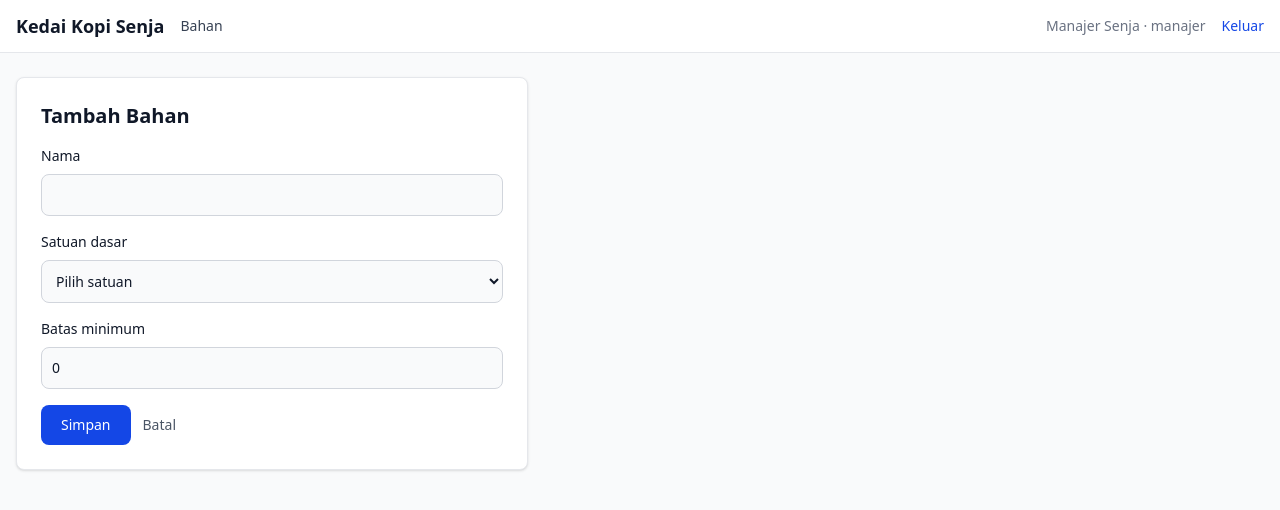
After one commit to reya-prm/Kedai-Kopi-Senja, a Laravel app: page /manajer/bahan/create in a window 1280 px wide. The commit adds this page. Shown: the top 510 px of the page. Run offline with Laravel 12, Linux system fonts and the light colour scheme; a user stored in the database is signed in; data comes from the database, SQL or seed files in the repository; style sheets or scripts are compiled from the project's sources.

Commit message:
tambah CRUD bahan dengan validasi nama unik

```diff
--- a/app/Http/Controllers/Manajer/BahanController.php
+++ b/app/Http/Controllers/Manajer/BahanController.php
@@ -9,51 +9,83 @@ use Illuminate\Http\Request;
 
 class BahanController extends Controller
 {
-    // //daftar semua bahan, sesuai abjad
-    // public function index()
-    // {
-    //     return view('manajer.bahan.index', ['daftar' => Bahan::orderBy('nama')->get()]);
-    // }
+    // daftar semua bahan, diurutkan sesuai abjad
+    public function index()
+    {
+        return view('manajer.bahan.index', ['items' => Bahan::orderBy('nama')->get()]);
+    }
 
-    // //form tambah. tambah dan ubah bisa dipake disini
-    // public function create()
-    // {
-    //     return view('manajer.bahan.form', ['bahan' => new Bahan]);
-    // }
+    // form tambah. model kosong dikirim biar form yang sama bisa dipakai buat tambah dan ubah
+    public function create()
+    {
+        return view('manajer.bahan.form', ['bahan' => new Bahan]);
+    }
 
-    // public function store(Request $request)
-    // {
-    //     $data = $request->validate($this->aturan(null));
+    public function store(Request $request)
+    {
+        $data = $request->validate([
+            'nama' => ['required', 'string', 'max:255'],
+            'satuan_dasar' => ['required', 'in:g,ml,pcs'],
+            'batas_minimum' => ['required', 'numeric', 'min:0', 'max:99999999'],
+        ]);
 
-    //     Bahan::create($data);
+        // cek nama ganda: "Susu" dan " susu " dianggap sama (huruf besar/kecil dan spasi pinggir diabaikan)
+        $key = Bahan::makeKey($data['nama']);
 
-    //     return redirect()->route('manajer.bahan.index')->with('sukses', 'Bahan berhasil ditambahkan.');
-    // }
+        if (Bahan::where('kunci_nama', $key)->exists()) {
+            return back()->withErrors(['nama' => 'Nama bahan sudah ada.'])->withInput();
+        }
 
-    // public function edit(Bahan $bahan)
-    // {
-    //     return view('manajer.bahan.form', compact('bahan'));
-    // }
+        Bahan::create($data);
 
-    // public function update(Request $request, Bahan $bahan)
-    // {
-    //     $data = $request->validate($this->aturan($bahan));
+        return redirect()->route('manajer.bahan.index')->with('success', 'Bahan berhasil ditambahkan.');
+    }
 
-    //     $bahan->update($data);
+    // $bahan keisi otomatis dari id di URL, kalau id-nya nggak ada langsung 404
+    public function edit(Bahan $bahan)
+    {
+        return view('manajer.bahan.form', compact('bahan'));
+    }
 
-    //     return redirect()->route('manajer.bahan.index')->with('sukses', 'Bahan berhasil diperbarui.');
-    // }
+    public function update(Request $request, Bahan $bahan)
+    {
+        // satuan_dasar sengaja nggak ada di sini, jadi nggak bisa diubah
+        $data = $request->validate([
+            'nama' => ['required', 'string', 'max:255'],
+            'batas_minimum' => ['required', 'numeric', 'min:0', 'max:99999999'],
+        ]);
 
-    // public function destroy(Bahan $bahan)
-    // {
-    //     try{
-    //         $bahan->delete();
-    //     } catch (QueryException $e) {
-    //         //23000 =
-    //         if ($e->getCode() !== '23000') {
-    //             throw $e;
-    //         }
-    //     }
-    // }
+        // sama kayak tambah, tapi bahan ini sendiri nggak dihitung.
+        // kalau nggak dikecualiin, nyimpen "Susu" tanpa ganti nama bakal dianggap bentrok sama dirinya sendiri
+        $key = Bahan::makeKey($data['nama']);
 
+        $dipakaiBahanLain = Bahan::where('kunci_nama', $key)
+            ->where('id', '!=', $bahan->id)
+            ->exists();
+
+        if ($dipakaiBahanLain) {
+            return back()->withErrors(['nama' => 'Nama bahan sudah ada.'])->withInput();
+        }
+
+        $bahan->update($data);
+
+        return redirect()->route('manajer.bahan.index')->with('success', 'Bahan berhasil diperbarui.');
+    }
+
+    public function destroy(Bahan $bahan)
+    {
+        try {
+            $bahan->delete();
+        } catch (QueryException $e) {
+            // 23000 = database nolak karena bahan masih dipakai di resep atau riwayat stok.
+            // error jenis lain tetap dilempar biar ketahuan kalau ada masalah beneran
+            if ($e->getCode() !== '23000') {
+                throw $e;
+            }
+
+            return back()->with('error', 'Bahan tidak bisa dihapus karena masih dipakai di resep atau riwayat stok.');
+        }
+
+        return back()->with('success', 'Bahan dihapus.');
+    }
 }
--- a/app/Models/Bahan.php
+++ b/app/Models/Bahan.php
@@ -4,14 +4,15 @@ namespace App\Models;
 
 use Illuminate\Database\Eloquent\Model;
 use Illuminate\Database\Eloquent\Relations\HasMany;
-use Override;
 
 class Bahan extends Model
 {
+    // nama tabelnya nggak berakhiran "s", jadi harus ditulis sendiri
     protected $table = 'bahan';
 
     protected $fillable = [
-        'nama', 'kunci_nama', 'satuan_dasar', 'stok', 'batas_minimum', 'harga_per_satuan', 'harga_diperbarui_pada',
+        'nama', 'kunci_nama', 'satuan_dasar', 'stok',
+        'batas_minimum', 'harga_per_satuan', 'harga_diperbarui_pada',
     ];
 
     protected function casts(): array
@@ -24,17 +25,16 @@ class Bahan extends Model
         ];
     }
 
-    //otomatis tiap bahan disimpan 'kunci_nama' singkron trus sama nama
-    #[Override]
+    // otomatis tiap bahan disimpan, kunci_nama sinkron sama nama
     protected static function booted(): void
     {
-        static::saving(function(Bahan $bahan) {
-            $bahan->kunci_nama = self::buatKunci($bahan->nama);
+        static::saving(function (Bahan $bahan) {
+            $bahan->kunci_nama = self::makeKey($bahan->nama);
         });
     }
 
-    // "Susu UHT " dan "susu uht" menghasilkan kunci yang sama -> ditolak oleh unique di DB.
-    public static function buatKunci(string $nama):string
+    // "Susu UHT " dan "susu uht" hasilnya sama, jadi bentrok di unique database
+    public static function makeKey(string $nama): string
     {
         return mb_strtolower(trim($nama));
     }
--- a/resources/views/layout/app.blade.php
+++ b/resources/views/layout/app.blade.php
@@ -11,13 +11,10 @@
         <div class="max-w-screen-7xl mx-auto flex items-center gap-4 px-4 py-3 text-sm">
             <a href="{{ route('dashboard') }}" class="text-lg font-semibold">Kedai Kopi Senja</a>
 
-            {{-- ini cuma shortcut navigasi, penjaga akses sebenarnya ada di middleware rute --}}
-            {{-- @if (auth()->user()->role === 'manajer')
-                <a href="{{ route('manajer.bahan.index') }}">Bahan</a>
-                <a href="{{ route('manajer.menu.index') }}">Menu</a>
-            @endif --}}
-
-            {{-- <a href="{{ route('password.edit') }}" class="text-gray-700 hover:text-blue-700">Ganti Password</a> --}}
+            {{-- link buat manajer misal bahan, resep, dll --}}
+            @if (auth()->user()->role === 'manajer')
+                <a href="{{ route('manajer.bahan.index') }}" class="text-gray-700 hover:text-blue-700">Bahan</a>
+            @endif
 
             <div class="ml-auto flex items-center gap-4">
                 <span class="text-gray-500">{{ auth()->user()->name }} · {{ auth()->user()->role }}</span>
--- /dev/null
+++ b/resources/views/manajer/bahan/form.blade.php
@@ -0,0 +1,55 @@
+@extends('layout.app')
+@section('title', $bahan->exists ? 'Ubah Bahan' : 'Tambah Bahan')
+
+@section('content')
+{{-- $bahan->exists = true kalau lagi ubah data lama, false kalau lagi tambah baru --}}
+<form method="POST"
+      action="{{ $bahan->exists ? route('manajer.bahan.update', $bahan) : route('manajer.bahan.store') }}"
+      class="max-w-lg p-6 space-y-4 bg-white border border-gray-200 rounded-lg shadow-sm">
+    @csrf
+    {{-- browser cuma ngerti GET dan POST, jadi PUT "dipalsuin" lewat field tersembunyi ini --}}
+    @if ($bahan->exists) @method('PUT') @endif
+
+    <h1 class="text-xl font-bold">{{ $bahan->exists ? 'Ubah Bahan' : 'Tambah Bahan' }}</h1>
+
+    <div>
+        <label class="block mb-2 text-sm font-medium text-gray-900">Nama</label>
+        {{-- old() = isi lama yang diketik user kalau validasi gagal, biar nggak ngetik ulang --}}
+        <input name="nama" value="{{ old('nama', $bahan->nama) }}" required
+               class="bg-gray-50 border border-gray-300 text-gray-900 text-sm rounded-lg focus:ring-blue-600 focus:border-blue-600 block w-full p-2.5">
+        @error('nama') <p class="mt-1 text-sm text-red-600">{{ $message }}</p> @enderror
+    </div>
+
+    <div>
+        <label class="block mb-2 text-sm font-medium text-gray-900">Satuan dasar</label>
+        @if ($bahan->exists)
+            {{-- satuan dikunci pas ubah, cuma ditampilin --}}
+            <p class="p-2.5 text-sm text-gray-900 bg-gray-100 border border-gray-200 rounded-lg">
+                {{ $bahan->satuan_dasar }} <span class="text-gray-500">(tidak bisa diubah)</span>
+            </p>
+        @else
+            <select name="satuan_dasar" required
+                    class="bg-gray-50 border border-gray-300 text-gray-900 text-sm rounded-lg focus:ring-blue-600 focus:border-blue-600 block w-full p-2.5">
+                <option value="">Pilih satuan</option>
+                @foreach (['g', 'ml', 'pcs'] as $s)
+                    <option value="{{ $s }}" @selected(old('satuan_dasar') === $s)>{{ $s }}</option>
+                @endforeach
+            </select>
+            @error('satuan_dasar') <p class="mt-1 text-sm text-red-600">{{ $message }}</p> @enderror
+        @endif
+    </div>
+
+    <div>
+        <label class="block mb-2 text-sm font-medium text-gray-900">Batas minimum</label>
+        <input name="batas_minimum" type="number" step="0.001" min="0" required
+               value="{{ old('batas_minimum', (float) $bahan->batas_minimum) }}"
+               class="bg-gray-50 border border-gray-300 text-gray-900 text-sm rounded-lg focus:ring-blue-600 focus:border-blue-600 block w-full p-2.5">
+        @error('batas_minimum') <p class="mt-1 text-sm text-red-600">{{ $message }}</p> @enderror
+    </div>
+
+    <div class="flex items-center gap-3">
+        <button class="text-white bg-blue-700 hover:bg-blue-800 focus:ring-4 focus:ring-blue-300 font-medium rounded-lg text-sm px-5 py-2.5">Simpan</button>
+        <a href="{{ route('manajer.bahan.index') }}" class="text-sm text-gray-600 hover:underline">Batal</a>
+    </div>
+</form>
+@endsection
--- a/routes/web.php
+++ b/routes/web.php
@@ -1,24 +1,37 @@
 <?php
 
+use App\Http\Controllers\Manajer\BahanController;
 use App\Http\Controllers\Web\DashboardController;
 use App\Http\Controllers\Web\LoginController;
 use Illuminate\Support\Facades\Route;
 
-// buka alamat '/' langsung dilempar ke dashboard
 Route::redirect('/', '/dashboard');
 
-// buat yg belum login nanti di lempar ke login
+// buat yang BELUM login
 Route::middleware('guest')->group(function () {
     Route::get('/login', [LoginController::class, 'showLoginForm'])->name('login');
     Route::post('/login', [LoginController::class, 'login']);
 });
 
-// buat yg udah login
+// buat yang SUDAH login
 Route::middleware('auth')->group(function () {
     Route::get('/dashboard', [DashboardController::class, 'index'])->name('dashboard');
     Route::post('/logout', [LoginController::class, 'logout'])->name('logout');
 
-    // rute uji sementara
+    // khusus manajer. prefix = awalan URL (/manajer/...), name = awalan nama rute (manajer....)
+    Route::middleware('role:manajer')->prefix('manajer')->name('manajer.')->group(function () {
+
+        // ---- bahan ----
+        Route::get('/bahan', [BahanController::class, 'index'])->name('bahan.index');
+        Route::get('/bahan/create', [BahanController::class, 'create'])->name('bahan.create');
+        Route::post('/bahan', [BahanController::class, 'store'])->name('bahan.store');
+        // {bahan} = id di URL, Laravel otomatis nyari datanya dan ngirim ke $bahan di controller
+        Route::get('/bahan/{bahan}/edit', [BahanController::class, 'edit'])->name('bahan.edit');
+        Route::put('/bahan/{bahan}', [BahanController::class, 'update'])->name('bahan.update');
+        Route::delete('/bahan/{bahan}', [BahanController::class, 'destroy'])->name('bahan.destroy');
+    });
+
+    // rute uji sementara dari tahap login, dihapus nanti
     Route::middleware('role:manajer')->get('/uji/manajer', [DashboardController::class, 'testManajer'])->name('test.manajer');
     Route::middleware('role:kasir')->get('/uji/kasir', [DashboardController::class, 'testKasir'])->name('test.kasir');
 });
```
Also changed, not shown: resources/views/manajer/bahan/index.blade.php (added, +46 -0 lines).
